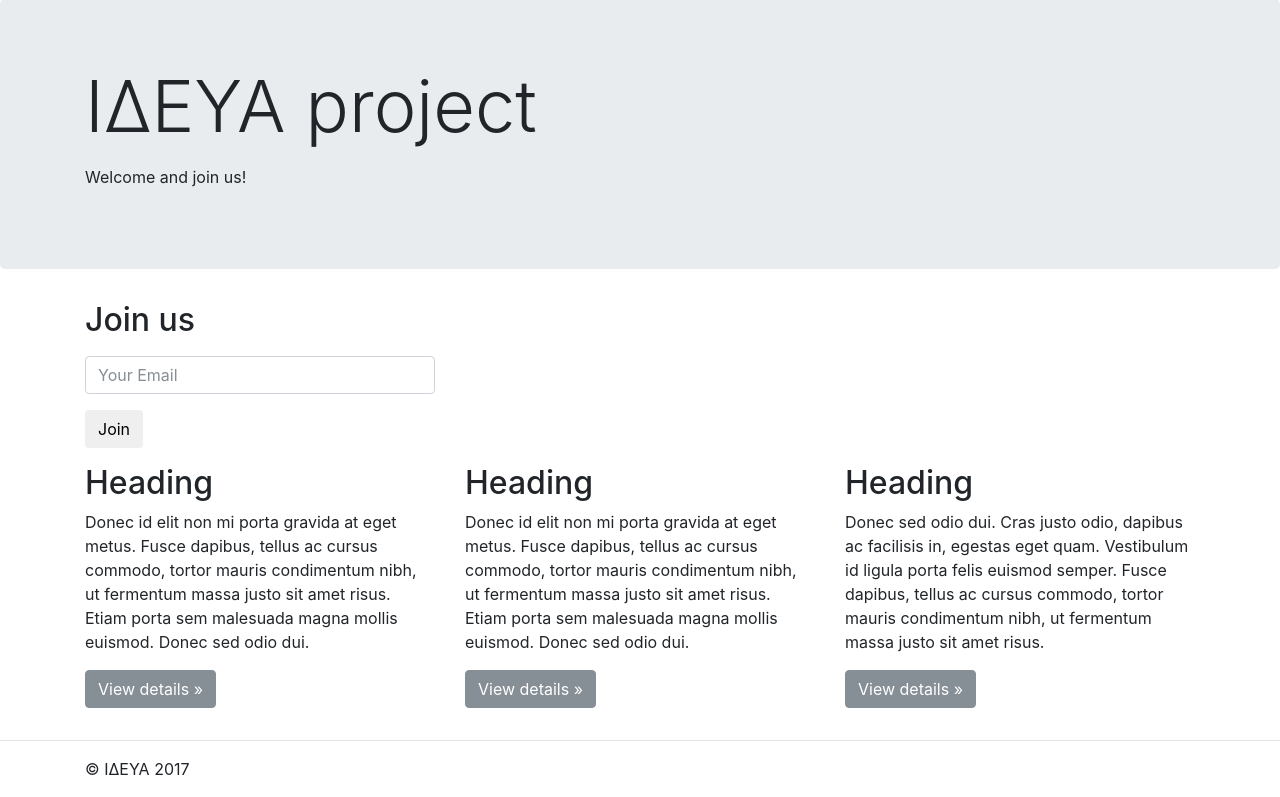
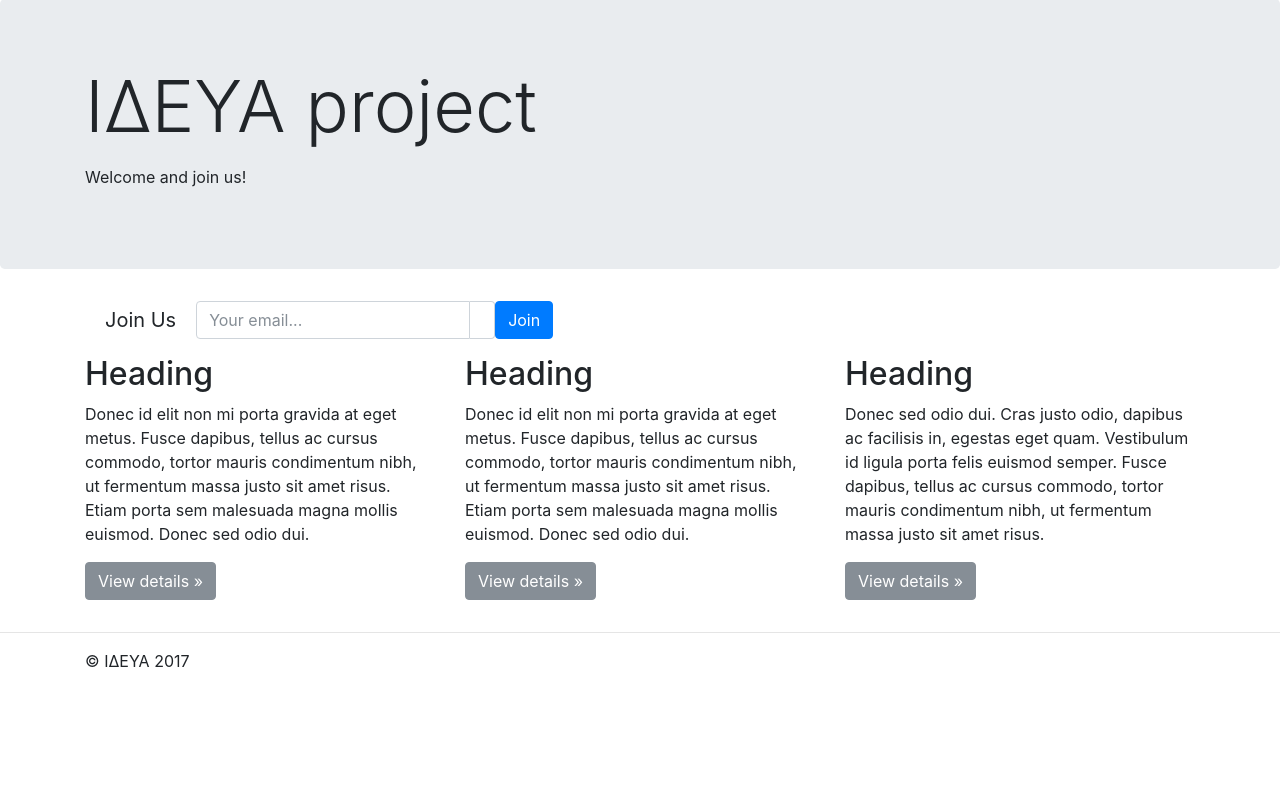
Before and after one commit to pospolitaki/idea_landing2, a Django app: page / in a window 1280 px wide. Shown: the part 57-854 px from the top of the page. After the commit the page ends 724 px from the top, so only its background shows below. Run offline with Django 3.2, Linux system fonts and the light colour scheme; data comes from the database, SQL or seed files in the repository; some libraries are stand-ins or nearby versions.

Commit message:
home form fixed

```diff
--- a/pages/templates/pages/home.html
+++ b/pages/templates/pages/home.html
@@ -51,21 +51,42 @@
 
           <div class="container">
             <!-- Example row of columns -->
-            <div class="row">
-                <div class="col-md-4">
-                    <h2>Join us</h2>
                     <p>
-                      <form method="POST" action=""> {% csrf_token %}
-                          {{form.as_p}}
-                        <input type="submit" value="Join" class="btn btn-default" />
-                        </form>
-                      </p>
+                    {% comment %} <form method="POST" action=""> {% csrf_token %}
+                    {{form.as_p}}
+                    <div class="input-group">
+                    <input type="email" name="email" placeholder="Your Email" class="form-control">
+                    <span class="input-group-btn">
+                    <input type="submit" value="Join" class="btn btn-default" />
+                    </span>
+                    </div>
+                    </form> {% endcomment %}
+                    <form class='join-form form-inline text-center' method='POST' action=''>{% csrf_token %}
+                        <div class='alert alert-danger alert-dismissable join-form-alert' style='display:none'> <button type="button" class="close" data-dismiss="alert" aria-label="Close"><span aria-hidden="true">&times;</span></button>
+                        <span class='join-form-error'></span>
+                        </div>
+                        <div class='input-group'>
+                        <label style='padding: 0px 20px;font-size: 20px;'>
+                        Join Us
+                        </label>
+                        </div>
+                            <div class="input-group">
+
+                             <input type='email' name='email' class='form-control sign-up-email-form' placeholder="Your email...">
+                             <div class='input-group-addon' style="background-color: #fff; border-left:0px;">
+                                <i class='fa fa-envelope'></i>
+                             </div>
+
+                            </div><!-- /input-group -->
+                        <input type='submit' value='Join' class='btn btn-primary' />
+                    </form>
+                    </p>
                 </div>
-            </div>
+            </div></div>
+          </div>
 
 
                     {% comment %} <iframe src="https://docs.google.com/forms/d/e/1FAIpQLSfkoB3n71DDpOiw85gaZyu5oQhvUSlj4XzVOjklFVUL7bYA7g/viewform?embedded=true" width="760" height="500" frameborder="0" marginheight="0" marginwidth="0">Loading...</iframe> {% endcomment %}
-            </div>
             <div class="container">
               {{ page_obj.content|safe }}
             </div>
```
